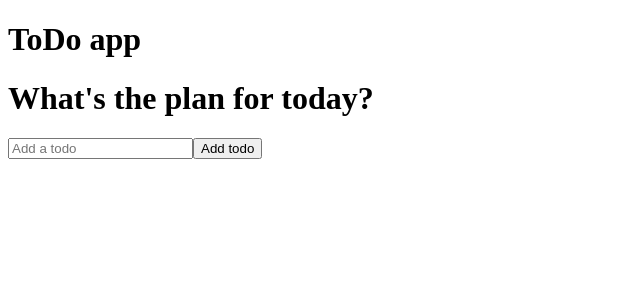
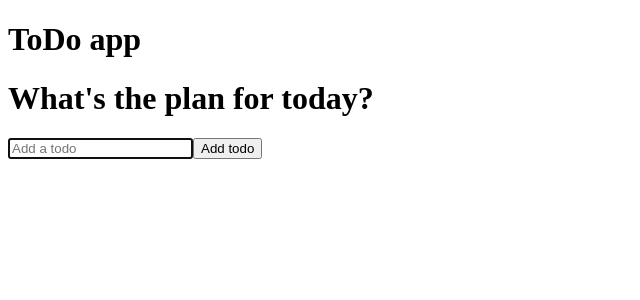
Before and after one commit to lastrebel/react-todo-app-v1-yt, a React (Create React App) app: page / in a window 1280 px wide. Shown: the top 300 px of the page, without its empty margins (0-640 px from the left). Built offline with nearby package versions, Linux system fonts and the light colour scheme.

Commit message:
added autofocus to input field

```diff
--- a/src/components/TodoForm.js
+++ b/src/components/TodoForm.js
@@ -1,7 +1,12 @@
-import React, { useState } from 'react'
+import React, { useState, useEffect, useRef } from 'react'
 
 function TodoForm(props) {
     const [input, setInput] = useState('')
+
+    const inputRef = useRef(null)
+    useEffect(() => {
+        inputRef.current.focus()
+    })
 
     const handleChange = e => {
         setInput(e.target.value)
@@ -26,7 +31,8 @@ function TodoForm(props) {
                 value={input}
                 name="text"
                 className='todo-input'
-                onChange={handleChange} />
+                onChange={handleChange}
+                ref={inputRef} />
             <button className="todo-button">Add todo</button>
         </form>
     )
```
